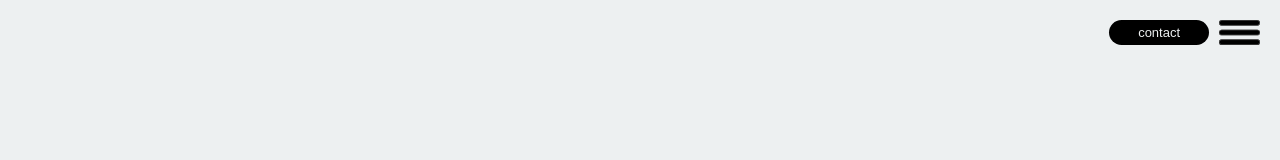
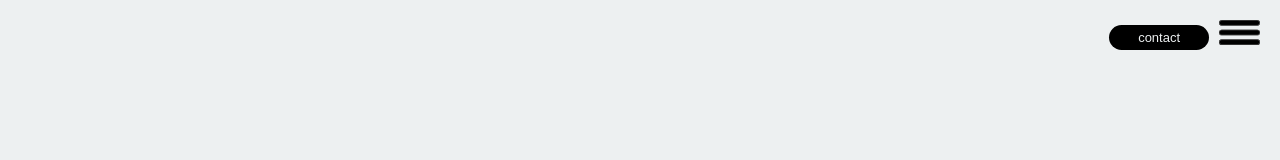
Before and after one commit to Frenzy265/portfolio, a React (Create React App) app: page / in a window 1280 px wide. Shown: the top 160 px of the page. Built offline with nearby package versions, Linux system fonts and the light colour scheme.

Commit message:
💄 Change margin

```diff
--- a/src/components/NavList.js
+++ b/src/components/NavList.js
@@ -11,8 +11,7 @@ const Button = styled.button`
   text-align: center;
   line-height: 25px;
   border-radius: 25px;
-  margin-bottom: 5px;
-  margin-right: 10px;
+  margin: 5px 10px 0px 0px;
   border: none;
   position: absolute;
   outline: none;
```
